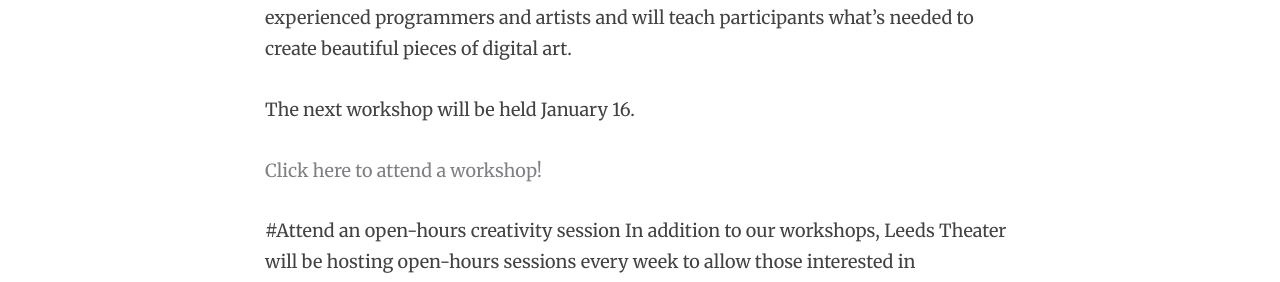
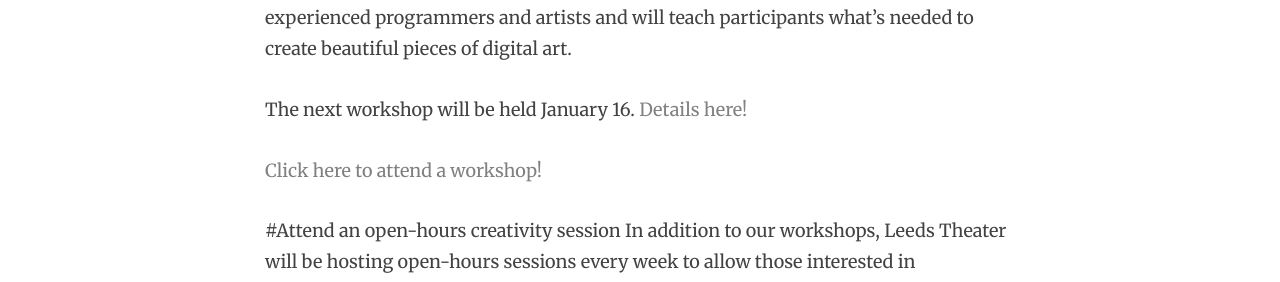
Before and after one commit to LifeInLights/lifeinlights.github.io, a Jekyll site: the page built from workshops.md, in a window 1280 px wide. Shown: the part 1240-1522 px from the top of the page. Built offline with Jekyll 4.4.1, drawn with Linux system fonts in a browser that asks for light colours; nearby versions of some CDN libraries.

Commit message:
Tie workshops page to Create page

```diff
--- a/workshops.md
+++ b/workshops.md
@@ -21,7 +21,7 @@ Once you're up and running, you'll be able to create just about anything you can
 #Attend a workshop
 Workshops are open to all skill levels from beginners to experienced programmers and artists and will teach participants what's needed to create beautiful pieces of digital art.
 
-The next workshop will be held January 16.
+The next workshop will be held January 16. [Details here!](/create-by-the-numbers)
 
 [Click here to attend a workshop!](http://goo.gl/forms/xwE4O0bguo)
 
```
